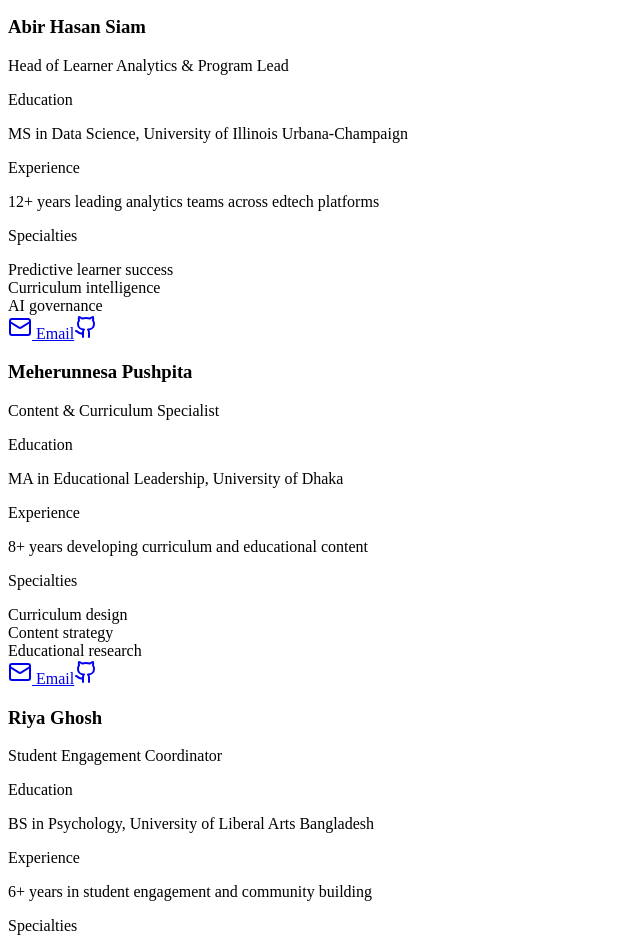
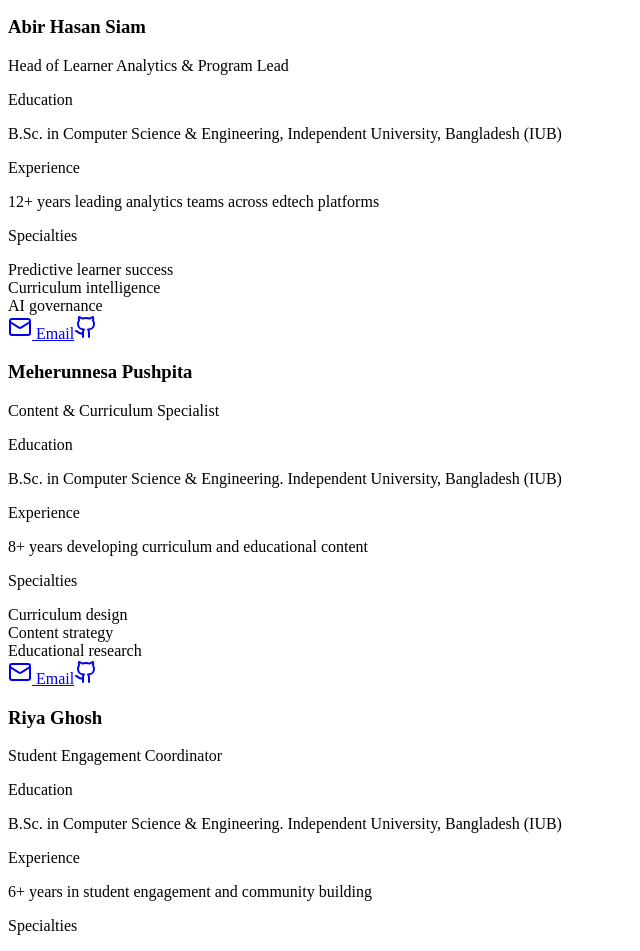
Before and after one commit to abir2afridi/EduCareer-AI, a Next.js app: page /Contact in a window 1280 px wide. Shown: the part 1800-2751 px from the top of the page, without its empty margins (0-640 px from the left). Built offline with nearby package versions, Linux system fonts and the light colour scheme.

Commit message:
Update Contact.tsx

```diff
--- a/src/pages/Contact.tsx
+++ b/src/pages/Contact.tsx
@@ -25,7 +25,7 @@ const teamMembers: TeamMember[] = [
   {
     name: "Abir Hasan Siam",
     role: "Head of Learner Analytics & Program Lead",
-    education: "MS in Data Science, University of Illinois Urbana-Champaign",
+    education: "B.Sc. in Computer Science & Engineering, Independent University, Bangladesh (IUB)",
     experience: "12+ years leading analytics teams across edtech platforms",
     specialties: ["Predictive learner success", "Curriculum intelligence", "AI governance"],
     email: "abir@educareer.ai",
@@ -81,7 +81,7 @@ const teamMembers: TeamMember[] = [
   {
     name: "Meherunnesa Pushpita",
     role: "Content & Curriculum Specialist",
-    education: "MA in Educational Leadership, University of Dhaka",
+    education: "B.Sc. in Computer Science & Engineering. Independent University, Bangladesh (IUB)",
     experience: "8+ years developing curriculum and educational content",
     specialties: ["Curriculum design", "Content strategy", "Educational research"],
     email: "pushpita@educareer.ai",
@@ -90,7 +90,7 @@ const teamMembers: TeamMember[] = [
   {
     name: "Riya Ghosh",
     role: "Student Engagement Coordinator",
-    education: "BS in Psychology, University of Liberal Arts Bangladesh",
+    education: "B.Sc. in Computer Science & Engineering. Independent University, Bangladesh (IUB)",
     experience: "6+ years in student engagement and community building",
     specialties: ["Student engagement", "Community management", "Event coordination"],
     email: "riya@educareer.ai",
```
